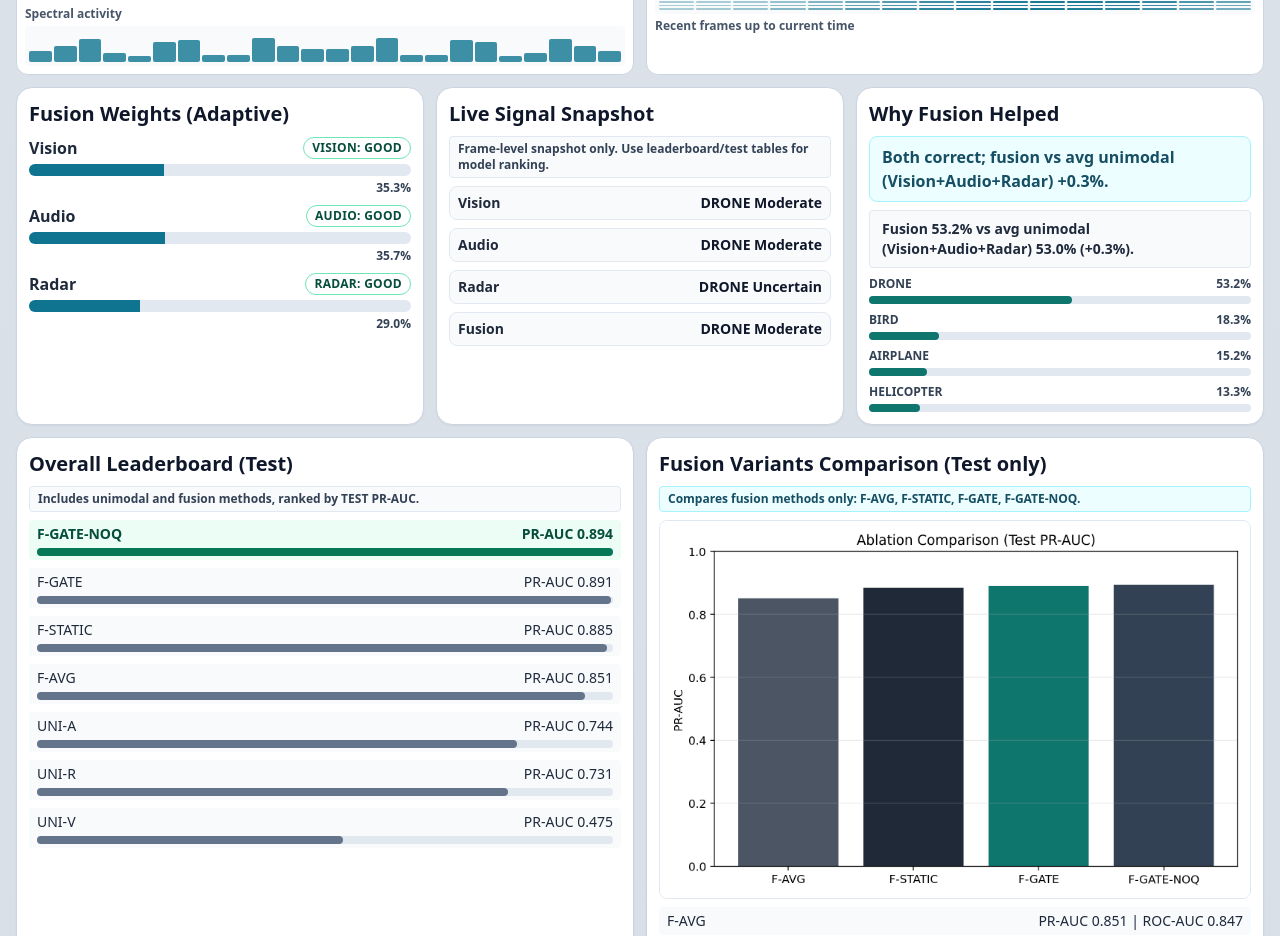
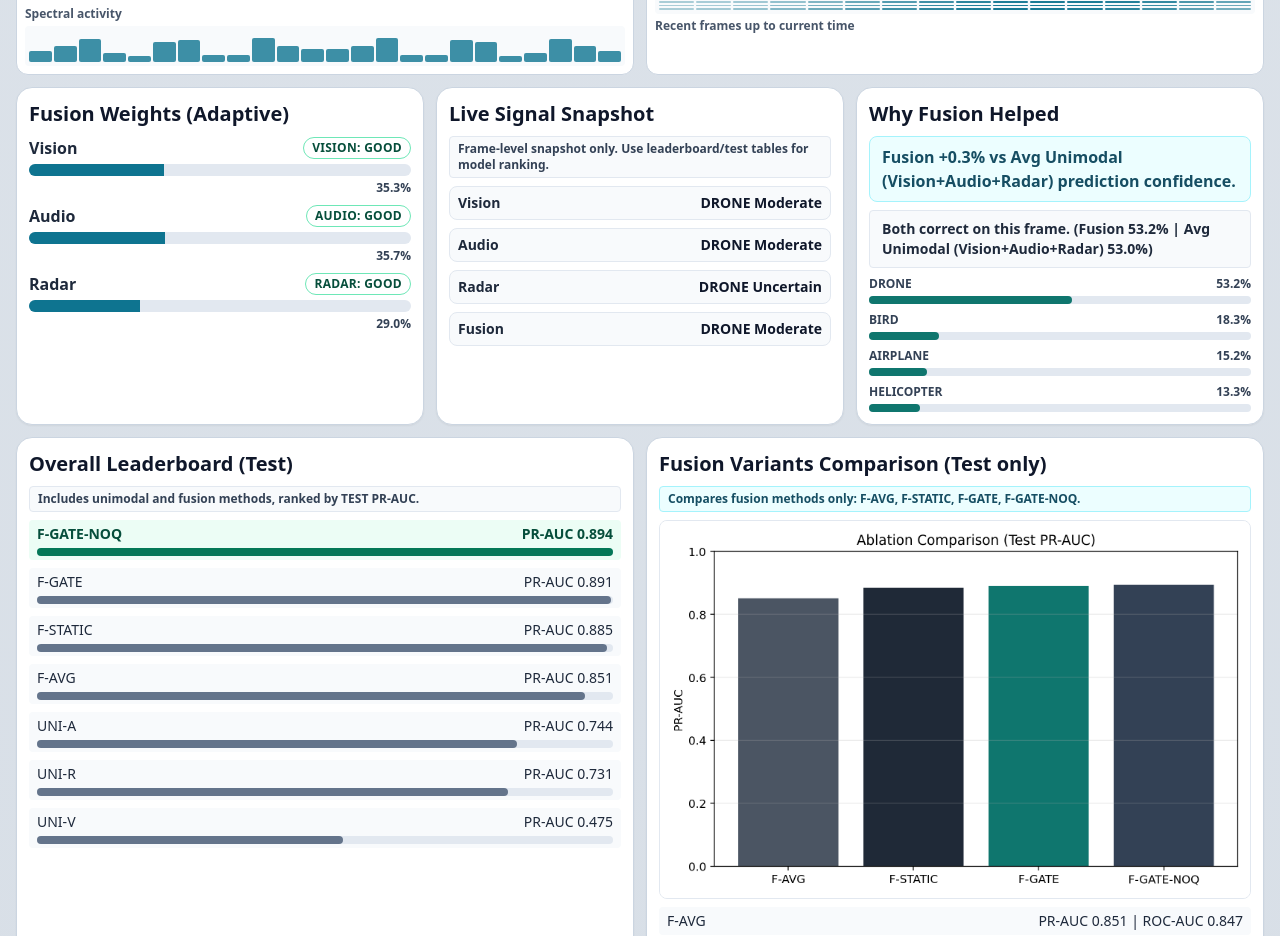
Before and after one commit to anikethmalipeddi/uav-detect-rsef-isr-project, a Next.js app in the folder vercel_poster_demo/: page / in a window 1280 px wide. Shown: the part 880-1816 px from the top of the page. Built offline with nearby package versions, Linux system fonts and the light colour scheme.

Commit message:
Reword fusion delta banner to explicit avg unimodal format

```diff
--- a/vercel_poster_demo/src/app/page.tsx
+++ b/vercel_poster_demo/src/app/page.tsx
@@ -274,17 +274,18 @@ export default function Page() {
     : null;
   const avgUnimodalTop = avgUnimodalScore !== null ? topClassFromDroneProb(avgUnimodalScore) : null;
   const avgUnimodalLabel = availableUnimodals.length
-    ? `avg unimodal (${availableUnimodals.map((m) => m.name).join("+")})`
-    : "avg unimodal";
+    ? `Avg Unimodal (${availableUnimodals.map((m) => m.name).join("+")})`
+    : "Avg Unimodal";
   const delta = frame && avgUnimodalScore !== null ? frame.modality_scores.fusion - avgUnimodalScore : 0;
+  const deltaSignedPct = `${delta >= 0 ? "+" : ""}${(delta * 100).toFixed(1)}%`;
 
-  const deltaMessage = (() => {
+  const outcomeMessage = (() => {
     if (avgUnimodalScore === null || !avgUnimodalTop) return "No unimodal comparator available for this scenario frame.";
     if (avgUnimodalTop.label !== gt && fusionTop.label === gt) {
       return `Fusion correct while ${avgUnimodalLabel} is wrong.`;
     }
     if (avgUnimodalTop.label === gt && fusionTop.label === gt && delta >= 0) {
-      return `Both correct; fusion vs ${avgUnimodalLabel} +${fmtPct(delta)}.`;
+      return "Both correct on this frame.";
     }
     if (fusionTop.label === gt && delta < 0) {
       return `Fusion correct; ${avgUnimodalLabel} has higher frame confidence by ${fmtPct(-delta)}.`;
@@ -294,8 +295,11 @@ export default function Page() {
     }
     return "Hard case across models.";
   })();
+  const deltaMessage = avgUnimodalScore !== null && frame
+    ? `Fusion ${deltaSignedPct} vs ${avgUnimodalLabel} prediction confidence.`
+    : "No unimodal comparator available.";
   const deltaSummary = avgUnimodalScore !== null && frame
-    ? `Fusion ${fmtPct(frame.modality_scores.fusion)} vs ${avgUnimodalLabel} ${fmtPct(avgUnimodalScore)} (${delta >= 0 ? "+" : ""}${(delta * 100).toFixed(1)}%).`
+    ? `${outcomeMessage} (Fusion ${fmtPct(frame.modality_scores.fusion)} | ${avgUnimodalLabel} ${fmtPct(avgUnimodalScore)})`
     : "No unimodal comparator available.";
 
   const scenarioAudio = useMemo(
```
